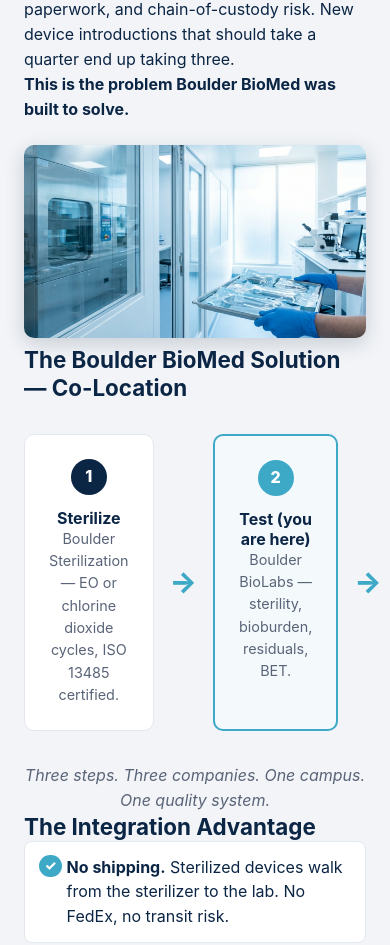
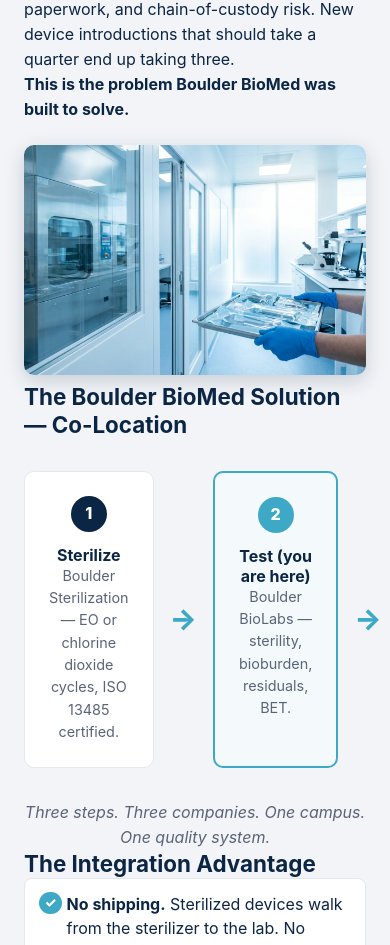
Before and after one commit to BoulderBioMed/boulder-biolabs, a Next.js app: page /integrated-testing in a window 390 px wide. Shown: the part 1053-1998 px from the top of the page. Built offline with nearby package versions, Linux system fonts and the light colour scheme; no server answers.

Commit message:
perf: migrate raw img tags to next/image for automatic WebP/AVIF + responsive sizing

```diff
--- a/app/integrated-testing/page.tsx
+++ b/app/integrated-testing/page.tsx
@@ -1,5 +1,6 @@
 import type { Metadata } from "next";
 import Link from "next/link";
+import Image from "next/image";
 import { breadcrumbSchema } from "@/lib/schema";
 
 export const metadata: Metadata = {
@@ -31,7 +32,7 @@
           <p>For most medical device manufacturers, the validation timeline looks like this. Devices are manufactured in one city, packaged in another, sent to a contract sterilizer in a third, and then shipped — often across the country — to a contract microbiology lab in a fourth. Each transition adds days of transit, paperwork, and chain-of-custody risk. New device introductions that should take a quarter end up taking three.</p>
           <p><strong>This is the problem Boulder BioMed was built to solve.</strong></p>
 
-          <img src="/img/sterilization-to-test-transfer.png" alt="Sterilization-to-test transfer on the Boulder BioMed campus" style={{ width: "100%", aspectRatio: "16/9", objectFit: "cover", borderRadius: 10, boxShadow: "0 6px 20px rgba(11,37,69,0.18)", margin: "1.5rem 0 0.5rem" }} />
+          <Image src="/img/sterilization-to-test-transfer.png" alt="Sterilization-to-test transfer on the Boulder BioMed campus" width={1600} height={900} sizes="(max-width: 1180px) 100vw, 1180px" style={{ width: "100%", height: "auto", objectFit: "cover", borderRadius: 10, boxShadow: "0 6px 20px rgba(11,37,69,0.18)", margin: "1.5rem 0 0.5rem" }} />
           <h2>The Boulder BioMed Solution — Co-Location</h2>
           <div style={{ display: "grid", gridTemplateColumns: "1fr 0.1fr 1fr 0.1fr 1fr", gap: "1rem", margin: "2rem 0", alignItems: "stretch" }}>
             <div style={{ background: "#fff", border: "1px solid #E3E7EE", borderRadius: 10, padding: "1.5rem", textAlign: "center" }}>
--- a/app/page.tsx
+++ b/app/page.tsx
@@ -1,4 +1,5 @@
 import Link from "next/link";
+import Image from "next/image";
 import { services } from "@/content/services";
 import { industries } from "@/content/industries";
 import { family } from "@/content/company";
@@ -29,7 +30,7 @@
       {/* Hero image banner */}
       <section style={{ background: "#061A33", padding: "0 1.5rem", marginTop: "-2px" }}>
         <div style={{ maxWidth: 1180, margin: "0 auto" }}>
-          <img src="/img/bbl-hero-lab-cleanroom.png" alt="Boulder BioLabs cleanroom on the Boulder Sterilization campus" style={{ width: "100%", aspectRatio: "21/9", objectFit: "cover", display: "block", marginTop: "-3rem", borderRadius: 12, boxShadow: "0 16px 40px rgba(0,0,0,0.35)" }} />
+          <Image src="/img/bbl-hero-lab-cleanroom.png" alt="Boulder BioLabs cleanroom on the Boulder Sterilization campus" width={2100} height={900} sizes="(max-width: 1180px) 100vw, 1180px" priority style={{ width: "100%", height: "auto", objectFit: "cover", display: "block", marginTop: "-3rem", borderRadius: 12, boxShadow: "0 16px 40px rgba(0,0,0,0.35)" }} />
         </div>
       </section>
 
--- a/components/IndustryPageLayout.tsx
+++ b/components/IndustryPageLayout.tsx
@@ -1,4 +1,5 @@
 import Link from "next/link";
+import Image from "next/image";
 import { Industry } from "@/content/industries";
 import { getServiceBySlug } from "@/content/services";
 import { industries } from "@/content/industries";
@@ -28,7 +29,7 @@
 
       {image && (
         <div style={{ maxWidth: 1180, margin: "0 auto", padding: "0 1.5rem", marginTop: "-2rem" }}>
-          <img src={image} alt={imageAlt || industry.shortName} style={{ width: "100%", aspectRatio: "16/9", objectFit: "cover", borderRadius: 10, boxShadow: "0 6px 20px rgba(11,37,69,0.18)" }} />
+          <Image src={image} alt={imageAlt || industry.shortName} width={1600} height={900} sizes="(max-width: 1180px) 100vw, 1180px" priority style={{ width: "100%", height: "auto", objectFit: "cover", borderRadius: 10, boxShadow: "0 6px 20px rgba(11,37,69,0.18)" }} />
         </div>
       )}
 
--- a/components/ServicePageLayout.tsx
+++ b/components/ServicePageLayout.tsx
@@ -1,4 +1,5 @@
 import Link from "next/link";
+import Image from "next/image";
 import { Service, getServiceBySlug } from "@/content/services";
 import { serviceSchema, faqSchema, breadcrumbSchema } from "@/lib/schema";
 
@@ -41,7 +42,7 @@
 
       {image && (
         <div style={{ maxWidth: 1180, margin: "0 auto", padding: "0 1.5rem", marginTop: "-2rem" }}>
-          <img src={image} alt={imageAlt || service.shortTitle} style={{ width: "100%", aspectRatio: "16/9", objectFit: "cover", borderRadius: 10, boxShadow: "0 6px 20px rgba(11,37,69,0.18)" }} />
+          <Image src={image} alt={imageAlt || service.shortTitle} width={1600} height={900} sizes="(max-width: 1180px) 100vw, 1180px" priority style={{ width: "100%", height: "auto", objectFit: "cover", borderRadius: 10, boxShadow: "0 6px 20px rgba(11,37,69,0.18)" }} />
         </div>
       )}
 
```
